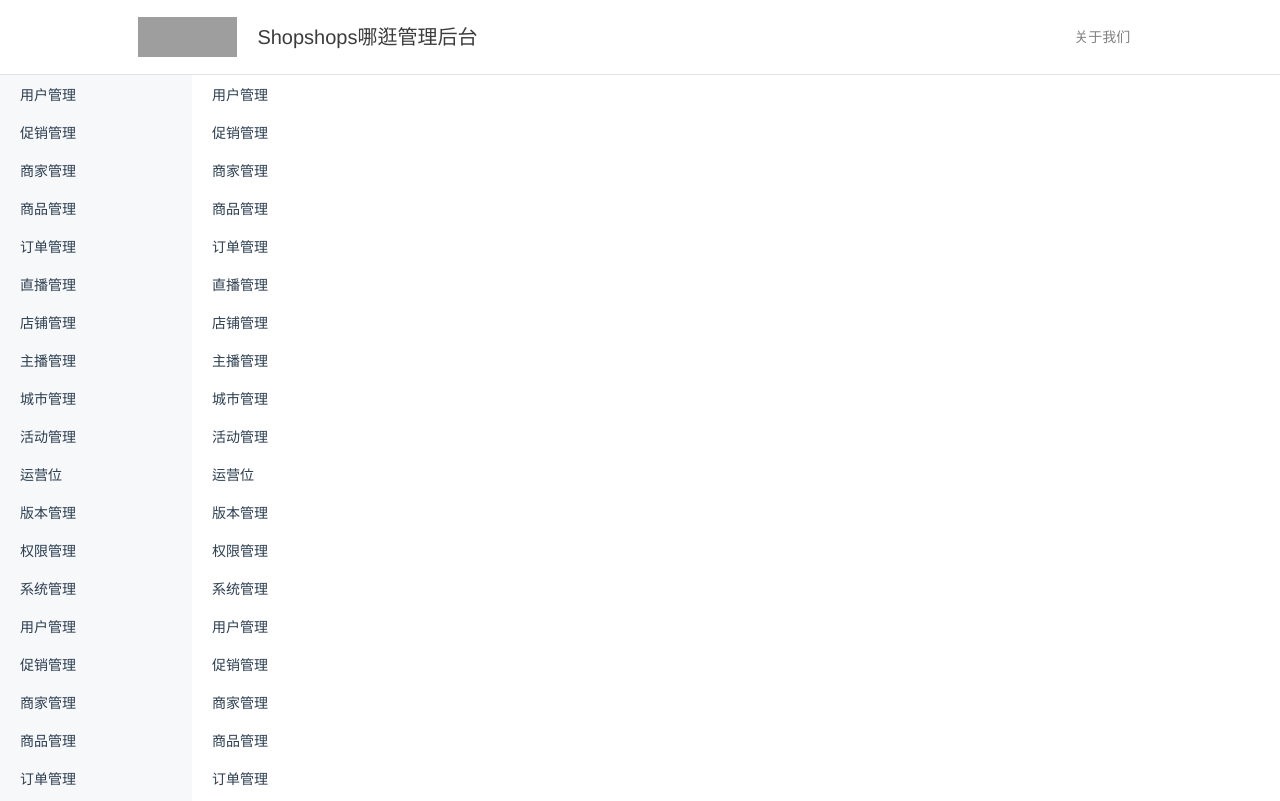
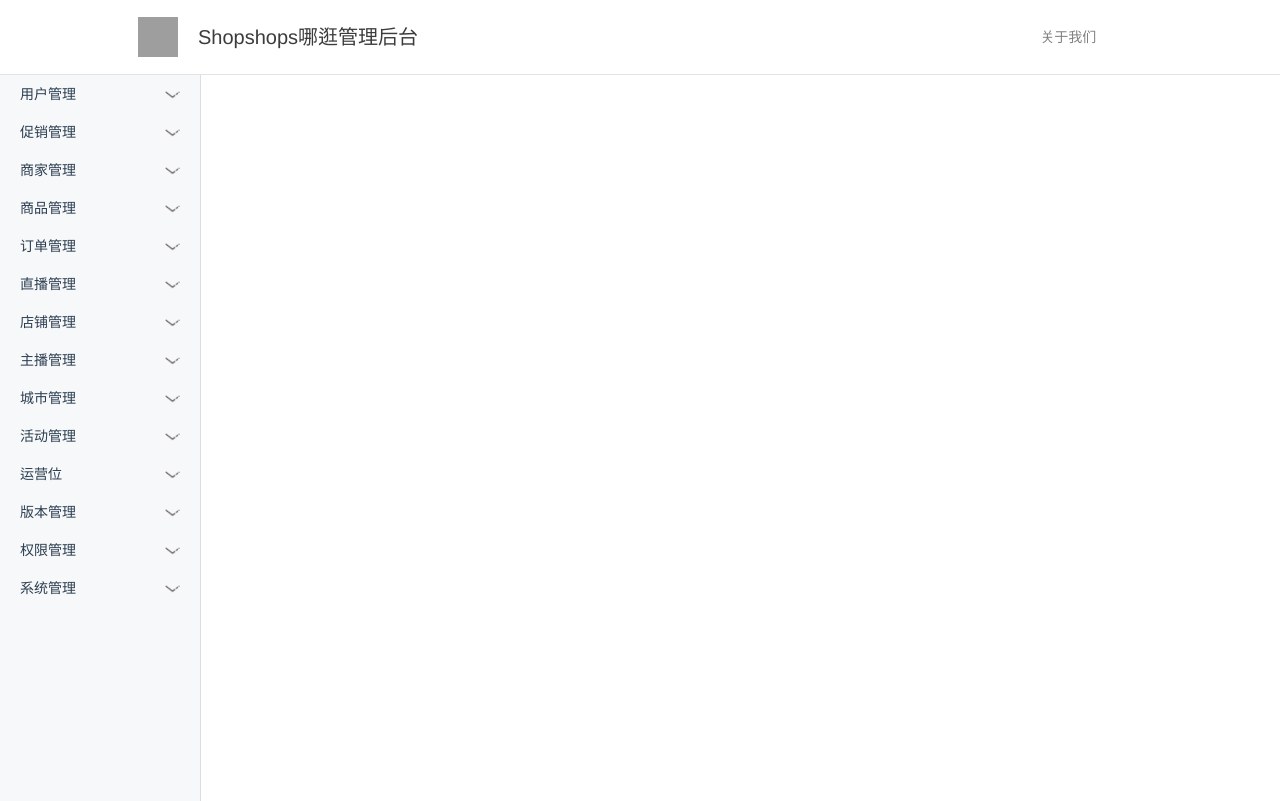
Before and after one commit to qwerOC/vueDemo, a Vue app in the folder vue/: page /#/HomeMain in a window 1280 px wide. Built offline with nearby package versions, Linux system fonts and the light colour scheme; grey boxes are pictures that could not be loaded.

Commit message:
no message

```diff
--- a/vue/src/App.vue
+++ b/vue/src/App.vue
@@ -3,7 +3,7 @@
     <div class="login_header">
       <div class="header_contain">
         <img
-          src="https://upload-images.jianshu.io/upload_images/1416859-7c9aeec44ea0578f.jpg?imageMogr2/auto-orient/strip|imageView2/1/w/300/h/240/format/webp"
+          src="http://www.shopshops.com.cn/img/logo/top-icon.png"
           class="header_img"
         />
         <h3 class="header_title">Shopshops哪逛管理后台</h3>
@@ -54,7 +54,7 @@
 }
 .header_img {
   margin-top: 17px;
-  width: 10%;
+  width: 40px;
   height: 40px;
   margin-left: 10px;
   margin-right: 20px;
--- a/vue/src/components/HomeMain.vue
+++ b/vue/src/components/HomeMain.vue
@@ -1,55 +1,22 @@
 <template>
   <div class="main_contain">
+    <!-- 左边工具栏 -->
     <div class="main_left">
-      <ul>
-        <li class="left_menmu" v-for="item in result" :key="item">
-          <p class="menmulist_title">{{item.permissionName}}</p>
-        </li>
-      </ul>
-       <ul>
-        <li class="left_menmu" v-for="item in result" :key="item">
-          <p class="menmulist_title">{{item.permissionName}}</p>
-        </li>
-      </ul>
-       <ul>
-        <li class="left_menmu" v-for="item in result" :key="item">
-          <p class="menmulist_title">{{item.permissionName}}</p>
-        </li>
-      </ul>
-       <ul>
-        <li class="left_menmu" v-for="item in result" :key="item">
-          <p class="menmulist_title">{{item.permissionName}}</p>
-        </li>
-      </ul>
+      <div v-for="item in result" :key="item" class="left_menmu">
+        <p class="menmulist_title">{{item.permissionName}}</p>
+        <img src="../assets/arrow_down.png" alt class="menmulist_img" />
+        <!-- <div class="sss">
+          <ul>
+            <li class="left_menmu" v-for="itemChild in item.subMenuList" :key="itemChild">
+              <p class="menmulist_title">{{itemChild.permissionName}}</p>
+              <img src="../assets/arrow_down.png" alt class="menmulist_img" />
+            </li>
+          </ul>
+        </div>-->
+      </div>
     </div>
-
-    <div class="main_right">
-      <ul>
-        <li class="left_menmu" v-for="item in result" :key="item">
-          <p class="menmulist_title">{{item.permissionName}}</p>
-        </li>
-      </ul>
-      <ul>
-        <li class="left_menmu" v-for="item in result" :key="item">
-          <p class="menmulist_title">{{item.permissionName}}</p>
-        </li>
-      </ul>
-      <ul>
-        <li class="left_menmu" v-for="item in result" :key="item">
-          <p class="menmulist_title">{{item.permissionName}}</p>
-        </li>
-      </ul>
-      <ul>
-        <li class="left_menmu" v-for="item in result" :key="item">
-          <p class="menmulist_title">{{item.permissionName}}</p>
-        </li>
-      </ul>
-      <ul>
-        <li class="left_menmu" v-for="item in result" :key="item">
-          <p class="menmulist_title">{{item.permissionName}}</p>
-        </li>
-      </ul>
-    </div>
+    <!-- 右边内容区域 -->
+    <div class="main_right"></div>
   </div>
 </template>
 <script>
@@ -385,24 +352,39 @@
   justify-content: flex-start;
 }
 .main_left {
-  width: 15%;
-  height: 100%;
+  margin-top: 0px;
+  width: 200px;
+  height: calc(100vh - 74px);
   overflow: auto;
   background-color: #f7f8fa;
+  border-right: 1px solid #dadfe6;
 }
 .left_menmu {
   display: flex;
-  align-items: center;
+  flex-direction: row;
+  justify-content: space-between;
   height: 38px;
-  padding: 0px 40px 0px 20px;
+  padding: 0px 20px 0px 20px;
+  border-width: 0px;
+  cursor: pointer;
 }
 .menmulist_title {
   font-size: 14px;
+  line-height: 38px;
+  text-align: center;
+}
+.menmulist_img {
+  padding-top: 11.5px;
+  width: 15px;
+  height: 15px;
 }
 .main_right {
-  width: 85%;
+  width: calc(100vw - 200px);
   background-color: #ffffff;
-  height: 100%;
+  height: calc(100vh - 74px);
   overflow: auto;
 }
+.sss {
+  height: 0px;
+}
 </style>
```
